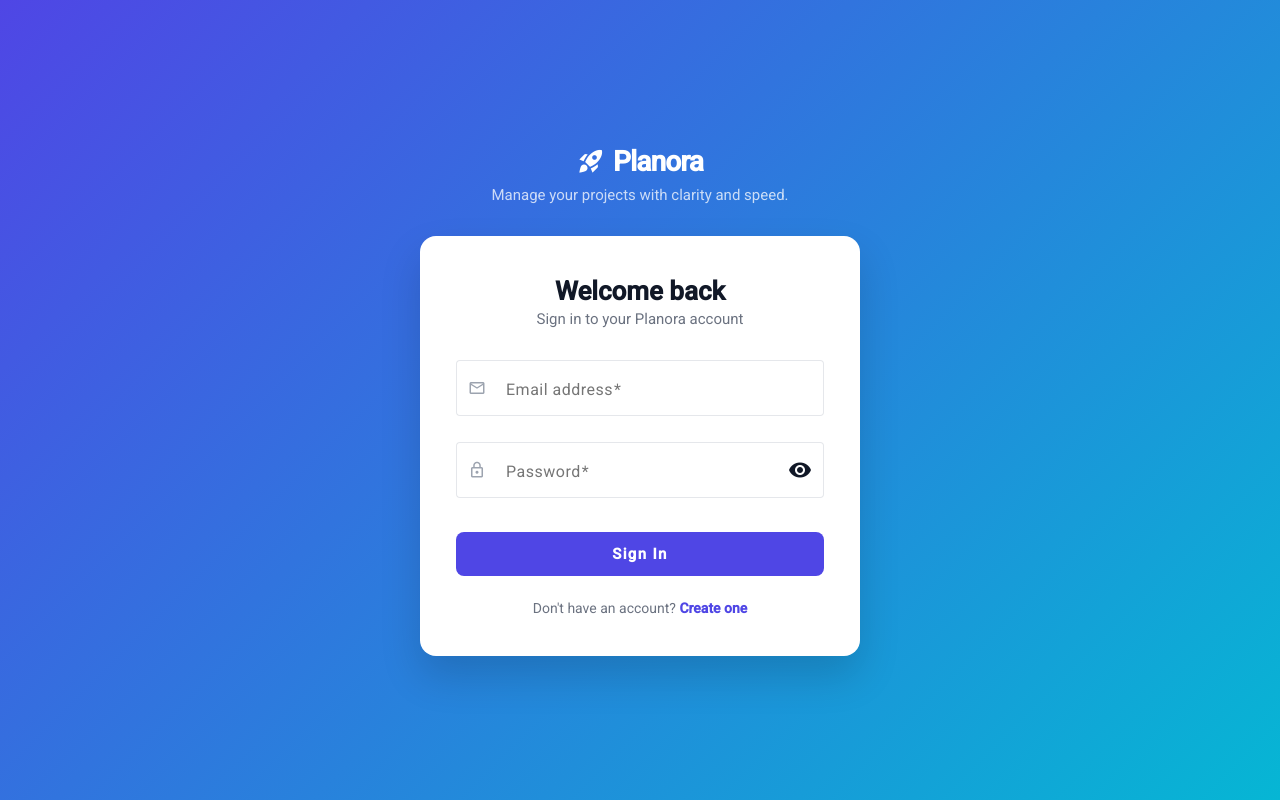
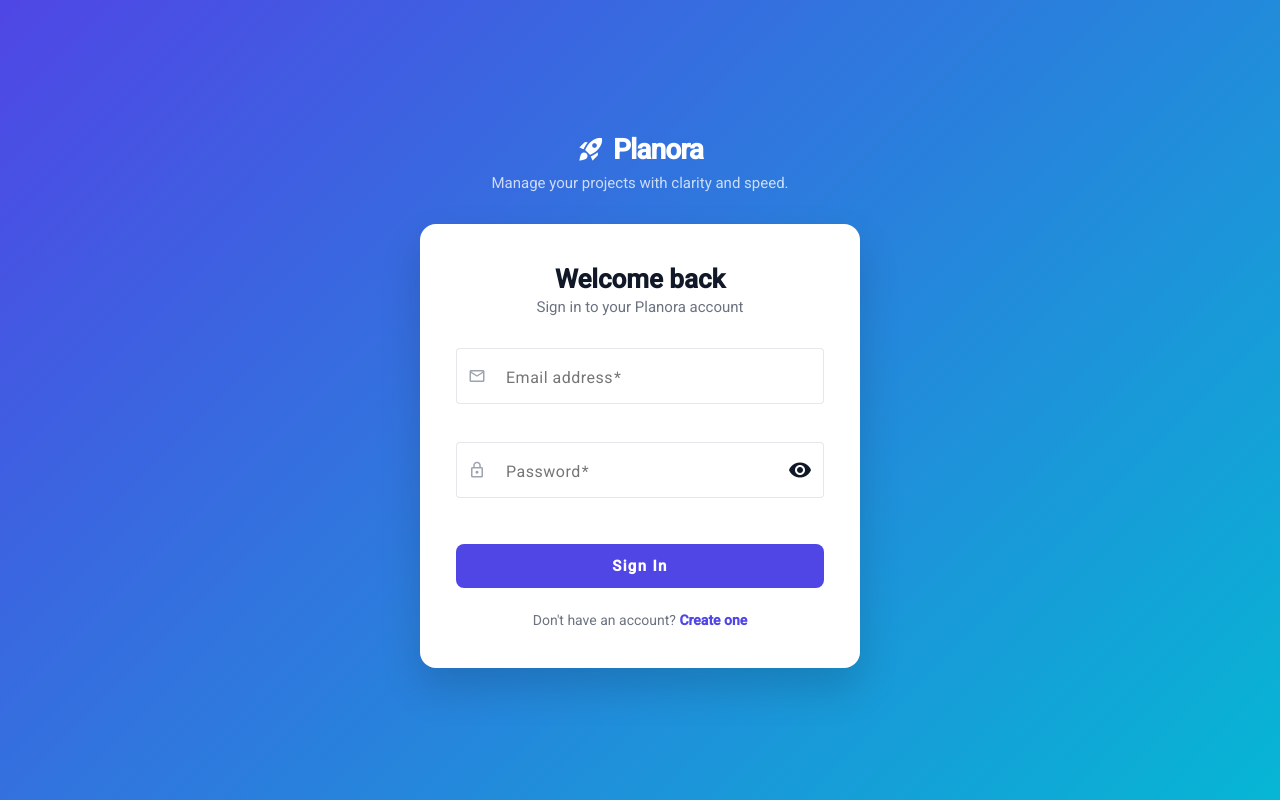
Before and after one commit to SouheilMs/Planora, an Angular app in the folder planora-frontend/: page /auth/login in a window 1280 px wide. Built offline with nearby package versions, Linux system fonts and the light colour scheme.

Commit message:
Unify form spacing

```diff
--- a/planora-frontend/src/app/features/auth/login/login.component.scss
+++ b/planora-frontend/src/app/features/auth/login/login.component.scss
@@ -25,7 +25,7 @@
 .auth-form {
   display: flex;
   flex-direction: column;
-  gap: 4px;
+  gap: 16px;
 }
 
 .full-width {
```
